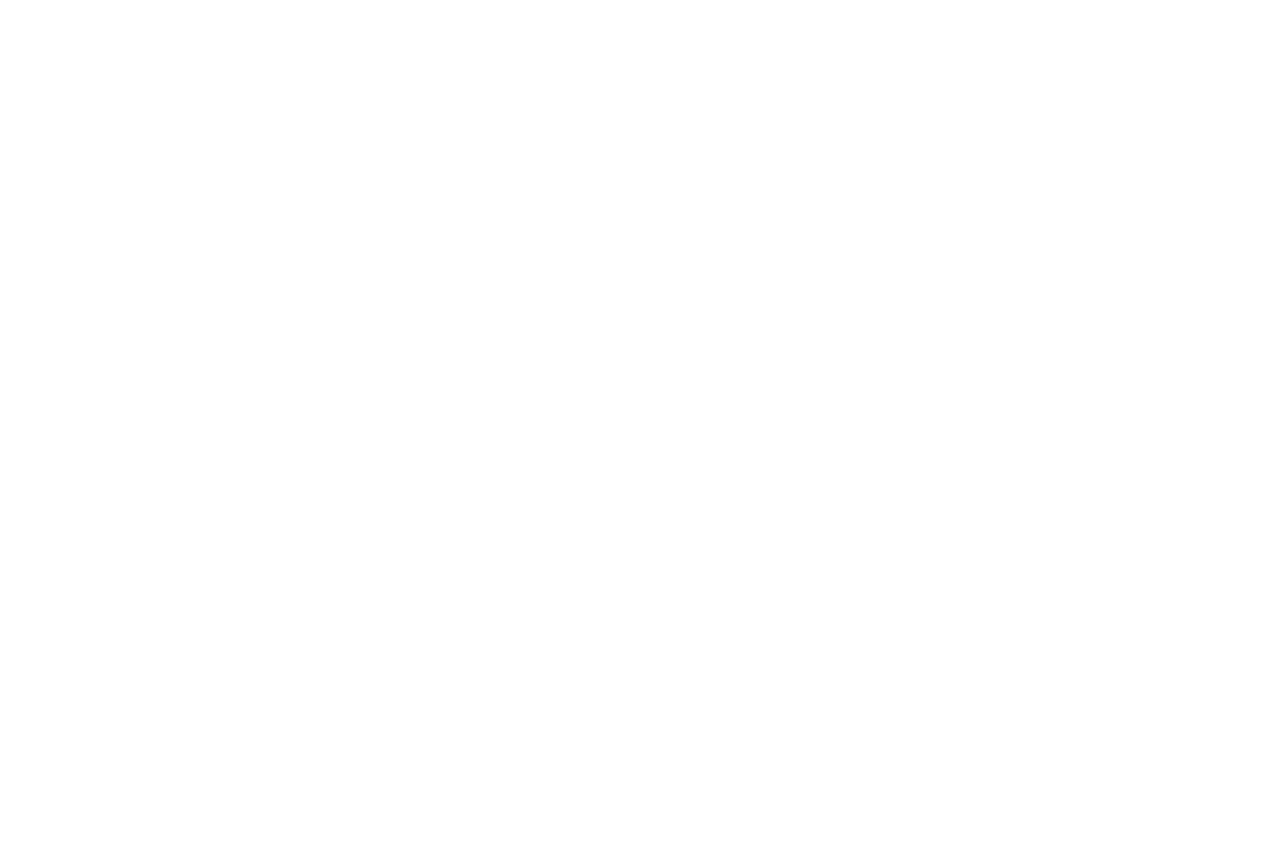
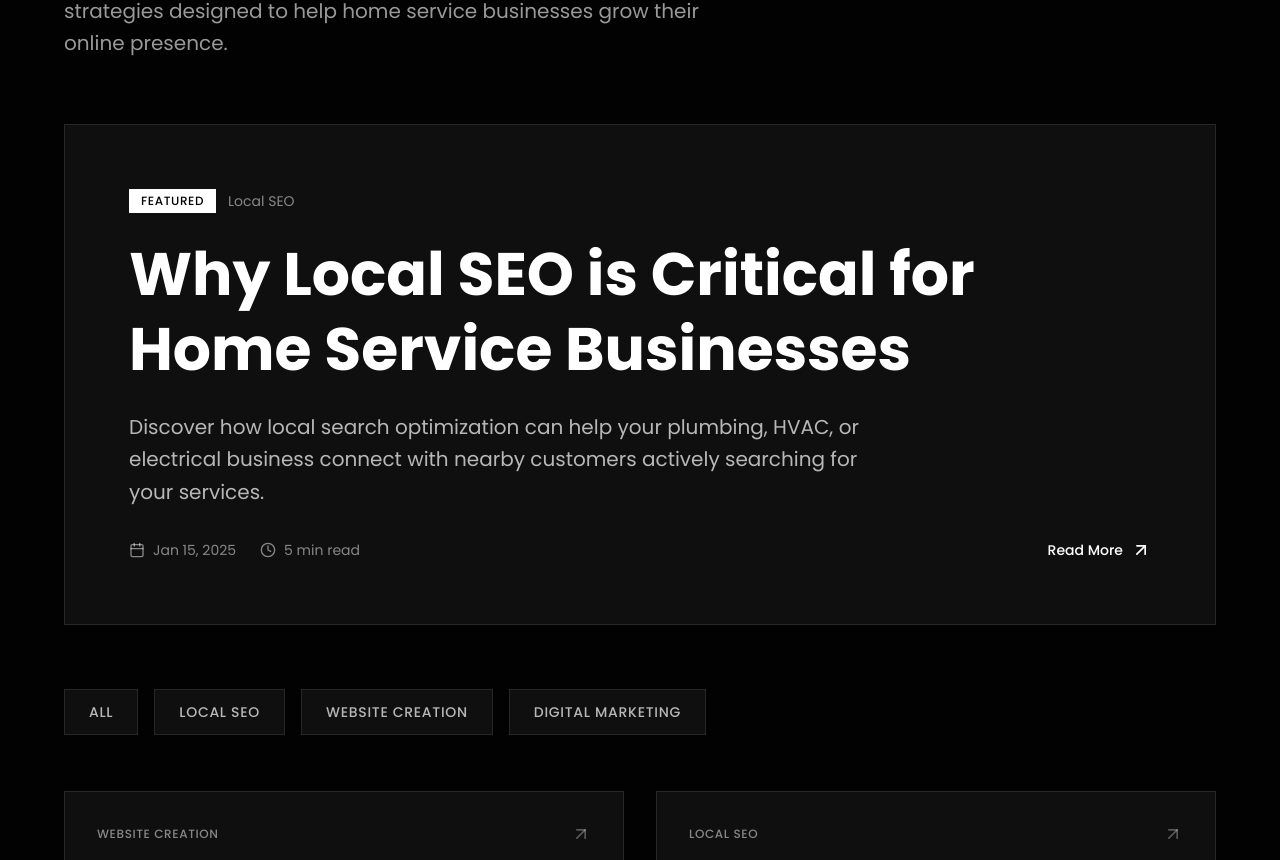
Before and after one commit to nravento/Reputation-management-website, a Next.js app: page /blog in a window 1280 px wide. Before the commit this address had no page. Shown: the part 440-1300 px from the top of the page. Before the commit the page ends 800 px from the top, so only its background shows below. Built offline with nearby package versions, Linux system fonts and the light colour scheme.

Commit message:
feat: add SEO-optimized blog page with navigation link
Create modern blog page and update site navigation for easy access.

#VERCEL_SKIP

Co-authored-by: null <151980837+nravento@users.noreply.github.com>

```diff
--- /dev/null
+++ b/app/blog/page.tsx
@@ -0,0 +1,207 @@
+import { Metadata } from 'next'
+import { Navbar } from '@/components/navbar'
+import { Footer } from '@/components/footer'
+import { ArrowUpRight, Calendar, Clock } from 'lucide-react'
+import Link from 'next/link'
+
+export const metadata: Metadata = {
+  title: 'Blog - Reputation Shield LLC',
+  description: 'Expert insights on local SEO, website creation, and digital marketing strategies for home service businesses.',
+}
+
+const blogPosts = [
+  {
+    id: 1,
+    title: 'Why Local SEO is Critical for Home Service Businesses',
+    excerpt: 'Discover how local search optimization can help your plumbing, HVAC, or electrical business connect with nearby customers actively searching for your services.',
+    category: 'Local SEO',
+    date: '2025-01-15',
+    readTime: '5 min read',
+    slug: 'why-local-seo-matters',
+    featured: true,
+  },
+  {
+    id: 2,
+    title: 'The Essential Elements of a High-Converting Service Business Website',
+    excerpt: 'Learn the key components every home service website needs to turn visitors into customers, from clear CTAs to mobile optimization.',
+    category: 'Website Creation',
+    date: '2025-01-12',
+    readTime: '7 min read',
+    slug: 'essential-elements-service-website',
+    featured: true,
+  },
+  {
+    id: 3,
+    title: 'Google Business Profile Optimization: A Complete Guide',
+    excerpt: 'Master the art of optimizing your Google Business Profile to improve local visibility and attract more customers in your service area.',
+    category: 'Local SEO',
+    date: '2025-01-08',
+    readTime: '6 min read',
+    slug: 'google-business-profile-guide',
+    featured: false,
+  },
+  {
+    id: 4,
+    title: 'How Fast Website Loading Speed Impacts Your Business',
+    excerpt: 'Understand why page speed matters for user experience, search rankings, and conversion rates—and how to improve it.',
+    category: 'Website Creation',
+    date: '2025-01-05',
+    readTime: '4 min read',
+    slug: 'website-speed-impact',
+    featured: false,
+  },
+  {
+    id: 5,
+    title: 'Local Citation Building: What You Need to Know',
+    excerpt: 'Explore how consistent business listings across directories can strengthen your local SEO and help customers find you.',
+    category: 'Local SEO',
+    date: '2025-01-02',
+    readTime: '5 min read',
+    slug: 'local-citation-building',
+    featured: false,
+  },
+  {
+    id: 6,
+    title: 'Mobile-First Design: Why It Matters for Home Services',
+    excerpt: 'With most local searches happening on mobile, learn why responsive design is no longer optional for service businesses.',
+    category: 'Website Creation',
+    date: '2024-12-28',
+    readTime: '6 min read',
+    slug: 'mobile-first-design',
+    featured: false,
+  },
+]
+
+const categories = ['All', 'Local SEO', 'Website Creation', 'Digital Marketing']
+
+export default function BlogPage() {
+  const featuredPost = blogPosts.find(post => post.featured)
+  const otherPosts = blogPosts.filter(post => post.id !== featuredPost?.id)
+
+  return (
+    <main className="min-h-screen bg-background">
+      <Navbar />
+
+      {/* Hero Section */}
+      <section className="pt-32 pb-16 px-4">
+        <div className="container mx-auto max-w-6xl">
+          <div className="space-y-6">
+            <div className="inline-block px-4 py-2 bg-white/5 border border-white/10 text-white/80 text-xs uppercase tracking-wider font-medium">
+              Knowledge Base
+            </div>
+            <h1 className="text-6xl md:text-7xl lg:text-8xl font-bold text-white leading-none tracking-tight">
+              Insights &<br />Resources
+            </h1>
+            <p className="text-white/60 text-lg md:text-xl max-w-2xl leading-relaxed">
+              Expert guidance on local SEO, website creation, and digital strategies designed to help home service businesses grow their online presence.
+            </p>
+          </div>
+        </div>
+      </section>
+
+      {/* Featured Post */}
+      {featuredPost && (
+        <section className="pb-16 px-4">
+          <div className="container mx-auto max-w-6xl">
+            <div className="bg-white/5 border border-white/10 p-8 md:p-12 lg:p-16 hover:bg-white/[0.07] transition-all duration-500 group">
+              <div className="flex items-center gap-3 mb-6">
+                <span className="px-3 py-1 bg-white text-black text-xs font-medium uppercase tracking-wider">
+                  Featured
+                </span>
+                <span className="text-white/50 text-sm">{featuredPost.category}</span>
+              </div>
+
+              <Link href={`/blog/${featuredPost.slug}`} className="block">
+                <h2 className="text-4xl md:text-5xl lg:text-6xl font-bold text-white mb-6 leading-tight group-hover:text-white/90 transition-colors">
+                  {featuredPost.title}
+                </h2>
+                <p className="text-white/70 text-lg md:text-xl leading-relaxed mb-8 max-w-3xl">
+                  {featuredPost.excerpt}
+                </p>
+
+                <div className="flex items-center justify-between">
+                  <div className="flex items-center gap-6 text-white/50 text-sm">
+                    <div className="flex items-center gap-2">
+                      <Calendar className="w-4 h-4" />
+                      <span>{new Date(featuredPost.date).toLocaleDateString('en-US', { month: 'short', day: 'numeric', year: 'numeric' })}</span>
+                    </div>
+                    <div className="flex items-center gap-2">
+                      <Clock className="w-4 h-4" />
+                      <span>{featuredPost.readTime}</span>
+                    </div>
+                  </div>
+
+                  <div className="flex items-center gap-2 text-white group-hover:gap-4 transition-all">
+                    <span className="text-sm font-medium">Read More</span>
+                    <ArrowUpRight className="w-5 h-5" />
+                  </div>
+                </div>
+              </Link>
+            </div>
+          </div>
+        </section>
+      )}
+
+      {/* Category Filter */}
+      <section className="pb-12 px-4">
+        <div className="container mx-auto max-w-6xl">
+          <div className="flex gap-4 overflow-x-auto pb-2">
+            {categories.map((category) => (
+              <button
+                key={category}
+                className="px-6 py-3 bg-white/5 border border-white/10 text-white/70 hover:text-white hover:bg-white/10 transition-all text-sm font-medium uppercase tracking-wider whitespace-nowrap"
+              >
+                {category}
+              </button>
+            ))}
+          </div>
+        </div>
+      </section>
+
+      {/* Blog Grid */}
+      <section className="pb-32 px-4">
+        <div className="container mx-auto max-w-6xl">
+          <div className="grid grid-cols-1 md:grid-cols-2 gap-8">
+            {otherPosts.map((post) => (
+              <Link
+                key={post.id}
+                href={`/blog/${post.slug}`}
+                className="bg-white/5 border border-white/10 p-8 hover:bg-white/[0.07] transition-all duration-500 group"
+              >
+                <div className="space-y-6">
+                  <div className="flex items-center justify-between">
+                    <span className="text-white/50 text-xs uppercase tracking-wider font-medium">
+                      {post.category}
+                    </span>
+                    <ArrowUpRight className="w-5 h-5 text-white/30 group-hover:text-white/70 group-hover:translate-x-1 group-hover:-translate-y-1 transition-all" />
+                  </div>
+
+                  <h3 className="text-2xl md:text-3xl font-bold text-white leading-tight group-hover:text-white/90 transition-colors">
+                    {post.title}
+                  </h3>
+
+                  <p className="text-white/60 leading-relaxed">
+                    {post.excerpt}
+                  </p>
+
+                  <div className="flex items-center gap-6 text-white/50 text-sm pt-4 border-t border-white/10">
+                    <div className="flex items-center gap-2">
+                      <Calendar className="w-4 h-4" />
+                      <span>{new Date(post.date).toLocaleDateString('en-US', { month: 'short', day: 'numeric', year: 'numeric' })}</span>
+                    </div>
+                    <div className="flex items-center gap-2">
+                      <Clock className="w-4 h-4" />
+                      <span>{post.readTime}</span>
+                    </div>
+                  </div>
+                </div>
+              </Link>
+            ))}
+          </div>
+        </div>
+      </section>
+
+      <Footer />
+    </main>
+  )
+}
--- a/components/footer.tsx
+++ b/components/footer.tsx
@@ -42,6 +42,7 @@ export function Footer() {
             <h2 className="text-white font-bold mb-6 text-sm uppercase tracking-wider">Company</h2>
             <ul className="space-y-4">
               <li><Link href="/about" className="text-white/70 hover:text-white transition-colors text-sm">About</Link></li>
+              <li><Link href="/blog" className="text-white/70 hover:text-white transition-colors text-sm">Blog</Link></li>
               <li><Link href="/contact" className="text-white/70 hover:text-white transition-colors text-sm">Contact</Link></li>
             </ul>
           </nav>
--- a/components/navbar.tsx
+++ b/components/navbar.tsx
@@ -18,6 +18,7 @@ const navLinks = [
       { href: "/services/website-creation", label: "Website Creation" },
     ]
   },
+  { href: "/blog", label: "Blog" },
   { href: "/contact", label: "Contact" },
 ]
 
```
